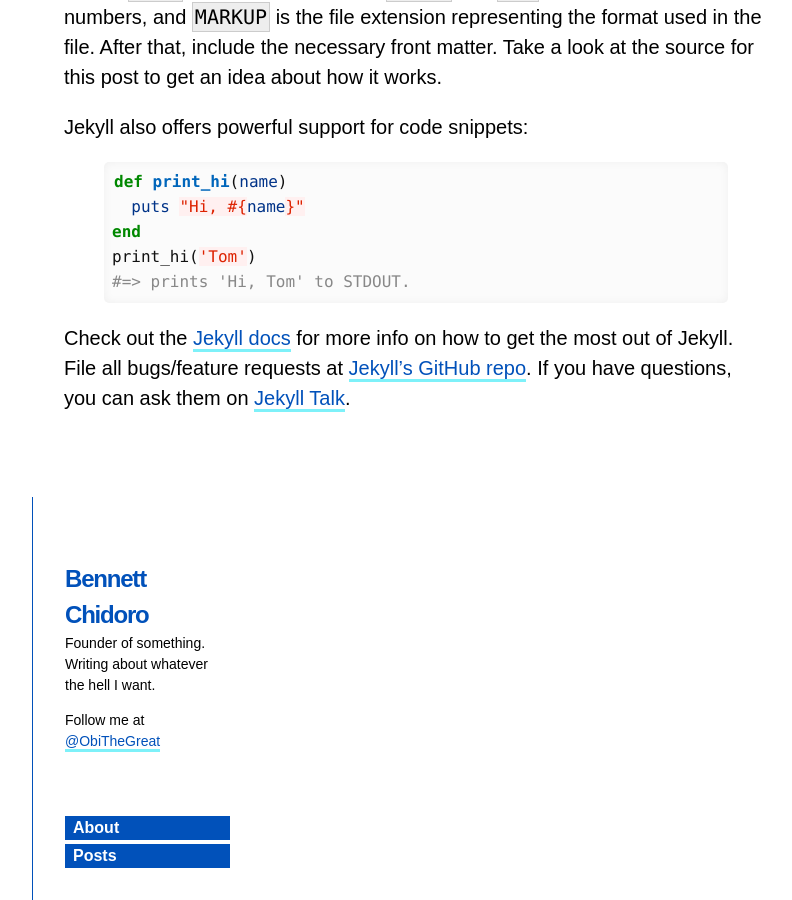
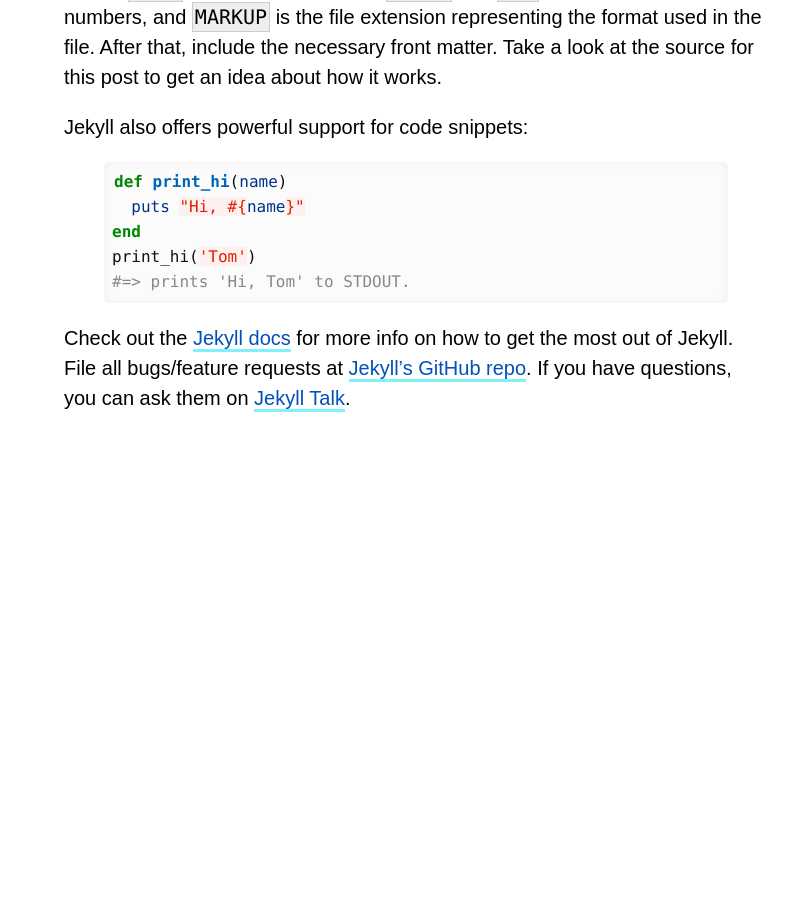
Before and after one commit to bennettchidoro/bennettchidoro.github.io, a Jekyll site: the page built from _posts/2021-04-17-welcome-to-jekyll.markdown, in a window 1280 px wide and 900 px high, scrolled down 867 px. Shown: the whole window, without its empty margins (0-792 px from the left). Built offline with Jekyll 4.4.1, drawn with Linux system fonts in a browser that asks for light colours; nearby versions of some CDN libraries; after the commit the page ends 1332 px from its top, so only the background shows below that.

Commit message:
add everythang

```diff
--- a/_layouts/post.html
+++ b/_layouts/post.html
@@ -10,7 +10,7 @@
 <body class="avenir helvetica bg-white">
 
   <div class="absolute top-1 left">
-    <a href="/" class="bg-white ph3 pt3 pb2 ba0 b">BC</a>
+    <a href="/" class="bg-white ph3 pt3 pb2 ba0 b">ME</a>
   </div>
 
   <div class="hero" style="background-image: url('{{ page.image | default: "/images/purple-splash.png" }}');">
@@ -35,22 +35,6 @@
       </div>
 
     </div>
-
-    <div class="sidebar fl w-30-l f5 pa4 mt4">
-      <h2 class="mt4 tracked-tight primary mb0">
-        <a href="/" class="bn no-slide">Bennett Chidoro</a>
-      </h2>
-
-      <div class="f6">
-        <p class="mt0">Founder of something. Writing about whatever the hell I want.</p>
-        <p>Follow me at <a href="https://twitter.com/ObiThaGreat">@ObiTheGreat</a></p>
-      </div>
-
-      <nav class="b mt5">
-        <a class="db bn bg-primary white mb1 pl2 no-slide" href="/about">About</a>
-        <a class="db bn bg-primary white pl2 no-slide" href="/">Posts</a>
-      </nav>
-    </div>
   </article>
 
 </body>
```
Also changed, not shown: _layouts/default.html (+7 -1 lines).
